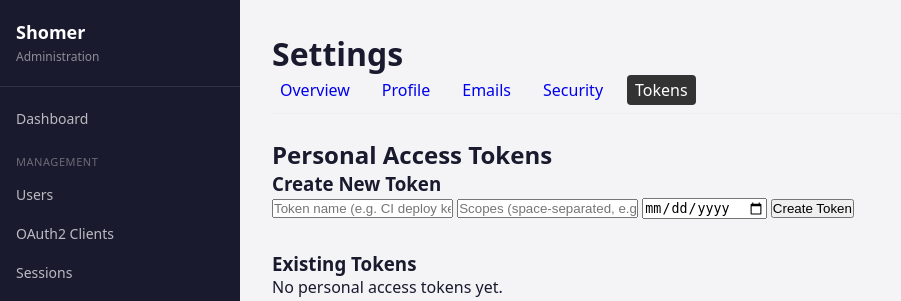
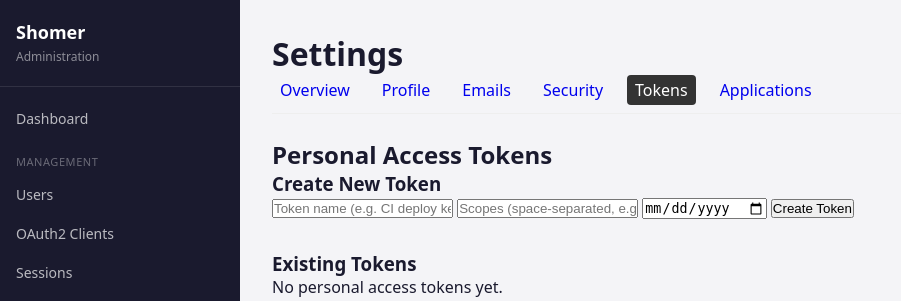
Before and after one commit to goabonga/shomer, a Python web app: template src/shomer/templates/settings/pats.html in a window 1280 px wide. Shown: the top 301 px of the page, without its empty margins (0-901 px from the left). Run offline with Jinja, Linux system fonts and the light colour scheme; the template is opened without the code that fills it, so the values that code supplies are empty.

Commit message:
feat(ui): add Applications link to settings navigation
Add "Applications" nav entry pointing to /ui/settings/applications
in all five settings templates (index, profile, emails, security, pats).

ref #280

```diff
--- a/src/shomer/templates/settings/emails.html
+++ b/src/shomer/templates/settings/emails.html
@@ -8,6 +8,7 @@
     <a href="/ui/settings/emails" class="active">Emails</a>
     <a href="/ui/settings/security">Security</a>
     <a href="/ui/settings/pats">Tokens</a>
+    <a href="/ui/settings/applications">Applications</a>
 </nav>
 
 <h2>Email Addresses</h2>
--- a/src/shomer/templates/settings/index.html
+++ b/src/shomer/templates/settings/index.html
@@ -8,6 +8,7 @@
     <a href="/ui/settings/emails">Emails</a>
     <a href="/ui/settings/security">Security</a>
     <a href="/ui/settings/pats">Tokens</a>
+    <a href="/ui/settings/applications">Applications</a>
 </nav>
 
 <h2>Account Overview</h2>
--- a/src/shomer/templates/settings/pats.html
+++ b/src/shomer/templates/settings/pats.html
@@ -8,6 +8,7 @@
     <a href="/ui/settings/emails">Emails</a>
     <a href="/ui/settings/security">Security</a>
     <a href="/ui/settings/pats" class="active">Tokens</a>
+    <a href="/ui/settings/applications">Applications</a>
 </nav>
 
 <h2>Personal Access Tokens</h2>
--- a/src/shomer/templates/settings/profile.html
+++ b/src/shomer/templates/settings/profile.html
@@ -8,6 +8,7 @@
     <a href="/ui/settings/emails">Emails</a>
     <a href="/ui/settings/security">Security</a>
     <a href="/ui/settings/pats">Tokens</a>
+    <a href="/ui/settings/applications">Applications</a>
 </nav>
 
 <h2>Profile</h2>
--- a/src/shomer/templates/settings/security.html
+++ b/src/shomer/templates/settings/security.html
@@ -8,6 +8,7 @@
     <a href="/ui/settings/emails">Emails</a>
     <a href="/ui/settings/security" class="active">Security</a>
     <a href="/ui/settings/pats">Tokens</a>
+    <a href="/ui/settings/applications">Applications</a>
 </nav>
 
 <h2>Security</h2>
```
